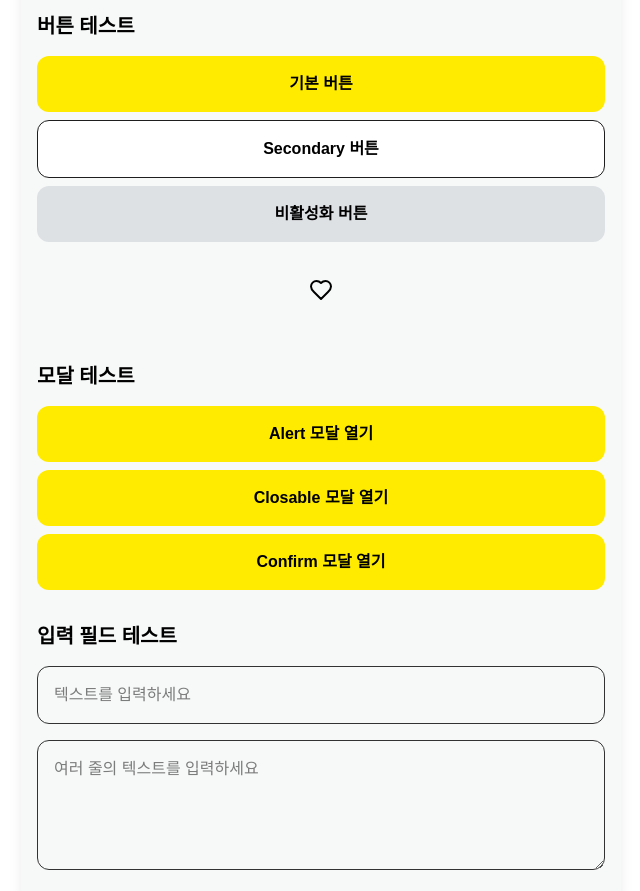
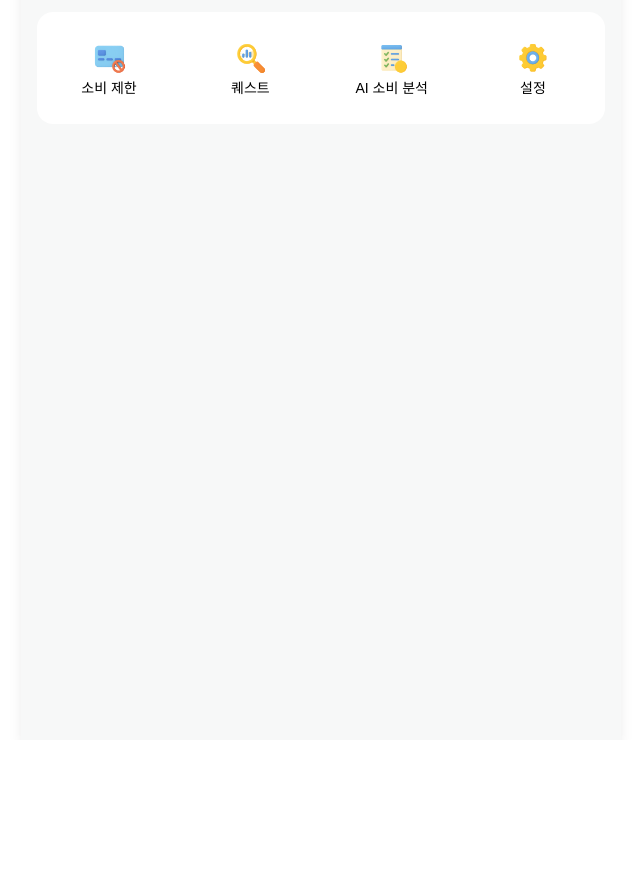
Before and after one commit to 2025-The-Pay-FinTech-Hackathon/Team03-FE, a Next.js app: page / in a window 1280 px wide. Shown: the part 60-951 px from the top of the page, without its empty margins (319-959 px from the left). After the commit the page ends 800 px from the top, so only its background shows below. Built offline with nearby package versions, Linux system fonts and the light colour scheme; a web font is replaced by a local one.

Commit message:
✨ 홈 페이지 구조 변경 및 MenuList 컴포넌트 추가

```diff
--- /dev/null
+++ b/src/app/(home)/_components/MenuList.tsx
@@ -0,0 +1,50 @@
+"use client";
+
+import Image from "next/image";
+import VerticalActionButton from "@/components/Button/VerticalActionButton";
+
+export default function MenuList() {
+  return (
+    <div className="flex justify-between items-center gap-4 bg-white rounded-2xl px-8 py-4">
+      <VerticalActionButton onClick={() => console.log("소비 제한 클릭")}>
+        <Image
+          src="/icons/menu/limit.png"
+          alt="소비 제한"
+          width={40}
+          height={40}
+        />
+        <span className="text-sm">소비 제한</span>
+      </VerticalActionButton>
+
+      <VerticalActionButton onClick={() => console.log("퀘스트 클릭")}>
+        <Image
+          src="/icons/menu/quest.png"
+          alt="퀘스트"
+          width={40}
+          height={40}
+        />
+        <span className="text-sm">퀘스트</span>
+      </VerticalActionButton>
+
+      <VerticalActionButton onClick={() => console.log("AI 소비 리포트 클릭")}>
+        <Image
+          src="/icons/menu/aiReport.png"
+          alt="AI 분석 소비 리포트"
+          width={40}
+          height={40}
+        />
+        <span className="text-sm">AI 소비 분석</span>
+      </VerticalActionButton>
+
+      <VerticalActionButton onClick={() => console.log("설정 클릭")}>
+        <Image
+          src="/icons/menu/setting.png"
+          alt="설정"
+          width={40}
+          height={40}
+        />
+        <span className="text-sm">설정</span>
+      </VerticalActionButton>
+    </div>
+  );
+}
--- a/src/app/(home)/page.tsx
+++ b/src/app/(home)/page.tsx
@@ -1,131 +1,11 @@
 "use client";
 
-import { useState } from "react";
-import TextButton from "@/components/Button/TextButton";
-import VerticalActionButton from "@/components/Button/VerticalActionButton";
-import AlertModal from "@/components/Modal/AlertModal";
-import ClosableModal from "@/components/Modal/ClosableModal";
-import ConfirmModal from "@/components/Modal/ConfirmModal";
-import Dropdown from "@/components/Dropdown";
-import Input from "@/components/Input";
-import { Heart } from "lucide-react";
+import MenuList from "./_components/MenuList";
 
-export default function Home() {
-  const [isAlertOpen, setIsAlertOpen] = useState(false);
-  const [isClosableOpen, setIsClosableOpen] = useState(false);
-  const [isConfirmOpen, setIsConfirmOpen] = useState(false);
-  const [inputValue, setInputValue] = useState("");
-  const [textareaValue, setTextareaValue] = useState("");
-  const [dateValue, setDateValue] = useState("");
-  const [dropdownValue, setDropdownValue] = useState("");
-
-  const dropdownOptions = [
-    { label: "옵션 1", value: "1" },
-    { label: "옵션 2", value: "2" },
-    { label: "옵션 3", value: "3" },
-  ];
-
+export default function HomePage() {
   return (
-    <main className="p-4 flex flex-col gap-8">
-      <section className="space-y-4">
-        <h2 className="text-xl font-bold">버튼 테스트</h2>
-        <div className="space-y-2">
-          <TextButton onClick={() => console.log("기본 버튼 클릭")}>
-            기본 버튼
-          </TextButton>
-          <TextButton
-            onClick={() => console.log("Secondary 버튼 클릭")}
-            variant="secondary"
-          >
-            Secondary 버튼
-          </TextButton>
-          <TextButton
-            onClick={() => console.log("Disabled 버튼 클릭")}
-            disabled
-          >
-            비활성화 버튼
-          </TextButton>
-          <div className="flex justify-center">
-            <VerticalActionButton
-              onClick={() => console.log("아이콘 버튼 클릭")}
-            >
-              <Heart className="w-6 h-6" />
-            </VerticalActionButton>
-          </div>
-        </div>
-      </section>
-
-      <section className="space-y-4">
-        <h2 className="text-xl font-bold">모달 테스트</h2>
-        <div className="space-y-2">
-          <TextButton onClick={() => setIsAlertOpen(true)}>
-            Alert 모달 열기
-          </TextButton>
-          <TextButton onClick={() => setIsClosableOpen(true)}>
-            Closable 모달 열기
-          </TextButton>
-          <TextButton onClick={() => setIsConfirmOpen(true)}>
-            Confirm 모달 열기
-          </TextButton>
-        </div>
-      </section>
-
-      <section className="space-y-4">
-        <h2 className="text-xl font-bold">입력 필드 테스트</h2>
-        <div className="space-y-4">
-          <Input
-            type="text"
-            value={inputValue}
-            onChange={(e) => setInputValue(e.target.value)}
-            placeholder="텍스트를 입력하세요"
-          />
-          <Input
-            type="textarea"
-            value={textareaValue}
-            onChange={(e) => setTextareaValue(e.target.value)}
-            placeholder="여러 줄의 텍스트를 입력하세요"
-          />
-          <Input
-            type="datetime-local"
-            value={dateValue}
-            onChange={(e) => setDateValue(e.target.value)}
-          />
-          <Dropdown
-            options={dropdownOptions}
-            value={dropdownValue}
-            onChange={setDropdownValue}
-            placeholder="드롭다운 옵션을 선택하세요"
-          />
-        </div>
-      </section>
-
-      <AlertModal
-        isOpen={isAlertOpen}
-        onClose={() => setIsAlertOpen(false)}
-        onConfirm={() => console.log("Alert 확인")}
-      >
-        <p className="text-center">이것은 Alert 모달입니다.</p>
-      </AlertModal>
-
-      <ClosableModal
-        isOpen={isClosableOpen}
-        onClose={() => setIsClosableOpen(false)}
-      >
-        <div className="p-4">
-          <h3 className="text-lg font-bold mb-4">Closable 모달</h3>
-          <p>이것은 닫기 버튼이 있는 모달입니다.</p>
-        </div>
-      </ClosableModal>
-
-      <ConfirmModal
-        isOpen={isConfirmOpen}
-        onClose={() => setIsConfirmOpen(false)}
-        onConfirm={() => console.log("Confirm 확인")}
-        confirmText="확인"
-        cancelText="취소"
-      >
-        <p className="text-center">정말 이 작업을 수행하시겠습니까?</p>
-      </ConfirmModal>
-    </main>
+    <div className="w-full p-4">
+      <MenuList />
+    </div>
   );
 }
```
